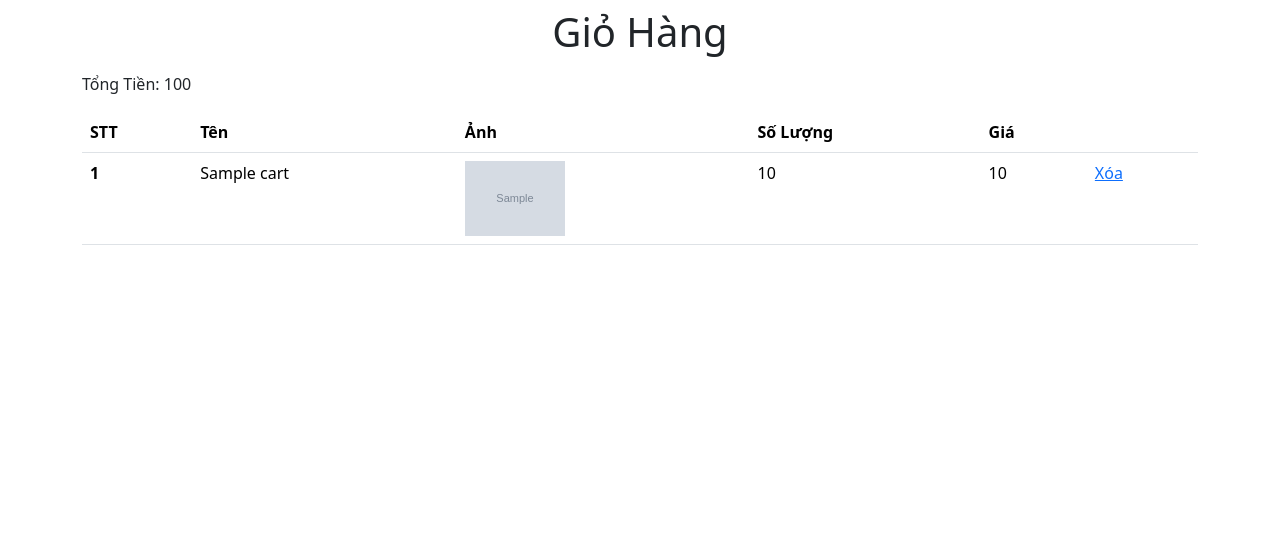
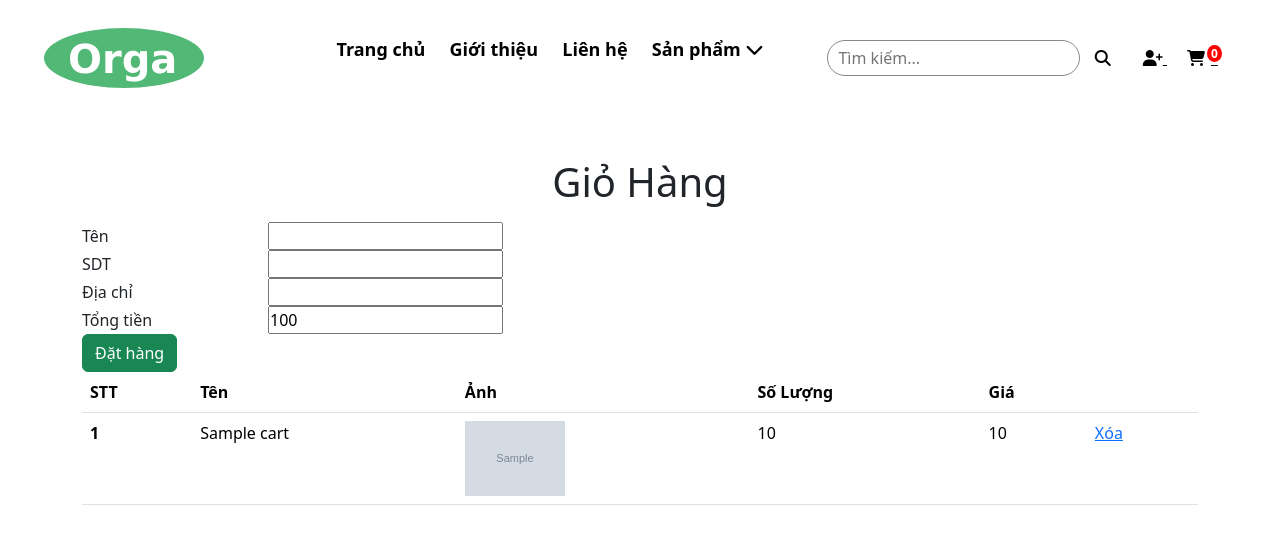
Before and after one commit to PhamTranSonLam/Project_NLCS, a PHP site: page /cart.php in a window 1280 px wide. Shown: the top 544 px of the page. Run offline with PHP 8.4, Linux system fonts and the light colour scheme; tables that the repository leaves empty or names only in its code hold one stand-in row (values such as "Sample post"); grey boxes marked "Sample" are stand-in pictures; some libraries are stand-ins or nearby versions.

Commit message:
Organic-Shop

```diff
--- a/Organic-Shop/DangKy.php
+++ b/Organic-Shop/DangKy.php
@@ -47,7 +47,7 @@ if($_SERVER["REQUEST_METHOD"]=="POST"){
     <script src="https://code.jquery.com/jquery-latest.js"></script>
 
     <!-- CSS -->
-    <link rel="stylesheet" href="./asset/TrangChu.css">
+    <link rel="stylesheet" href="./asset/Home.css">
     <!-- <link rel="stylesheet" href="./asset/DangNhap.css"> -->
     <link rel="stylesheet" href="./asset/DangKy.css">
     <link rel="stylesheet" href="./asset/header_footer_responsive.css">
--- a/Organic-Shop/GioiThieu.php
+++ b/Organic-Shop/GioiThieu.php
@@ -16,7 +16,7 @@
     <script src="https://code.jquery.com/jquery-latest.js"></script>
 
     <!-- CSS -->
-    <link rel="stylesheet" href="./asset/TrangChu.css">
+    <link rel="stylesheet" href="./asset/Home.css">
     <link rel="stylesheet" href="./asset/GioiThieu.css">
     <link rel="stylesheet" href="./asset/header_footer_responsive.css">
 
@@ -35,7 +35,7 @@
     <!-- start header -->
     <header id="header_container">
         <div class="header__logo">
-            <a href="./TrangChu.php" class="logo__a">
+            <a href="./Home.php" class="logo__a">
                 <svg id="svg-logo" height="80" width="162">
                     <ellipse cx="80" cy="40" rx="80" ry="30" style="fill:rgb(82, 184, 117)"></ellipse>
                     <text fill="#ffffff" font-size="40" font-family="Verdana" x="24" y="55">Orga</text>
@@ -45,7 +45,7 @@
 
         <div class="navbar" id="navbar_menu">
             <ul class="navbar__ul">
-                <li class="navbar__li"><a class="navbar__a" href="./TrangChu.php">Trang chủ</a></li>
+                <li class="navbar__li"><a class="navbar__a" href="./Home.php">Trang chủ</a></li>
                 <li class="navbar__li"><a class="navbar__a" href="./GioiThieu.php">Giới thiệu</a></li>
                 <li class="navbar__li"><a class="navbar__a" href="./LienHe.php">Liên hệ</a></li>
                 <li class="navbar__li navbar__dropdown "><a id="drop_content_a" class="navbar__a">Sản phẩm <i
--- a/Organic-Shop/TrangChu.php
+++ b/Organic-Shop/Home.php
@@ -18,7 +18,7 @@
     <script src="https://code.jquery.com/jquery-latest.js"></script>
 
     <!-- CSS -->
-    <link rel="stylesheet" href="./asset/TrangChu.css">
+    <link rel="stylesheet" href="./asset/Home.css">
     <link rel="stylesheet" href="./asset/header_footer_responsive.css">
 
 </head>
@@ -35,7 +35,7 @@
     <!-- start header -->
     <header id="header_container">
         <div class="header__logo">
-            <a href="./TrangChu.php" class="logo__a">
+            <a href="./Home.php" class="logo__a">
                 <svg id="svg-logo" height="80" width="162">
                     <ellipse cx="80" cy="40" rx="80" ry="30" style="fill:rgb(82, 184, 117)"></ellipse>
                     <text fill="#ffffff" font-size="40" font-family="Verdana" x="24" y="55">Orga</text>
@@ -45,7 +45,7 @@
 
         <div class="navbar" id="navbar_menu">
             <ul class="navbar__ul">
-                <li class="navbar__li"><a class="navbar__a" href="./TrangChu.php">Trang chủ</a></li>
+                <li class="navbar__li"><a class="navbar__a" href="./Home.php">Trang chủ</a></li>
                 <li class="navbar__li"><a class="navbar__a" href="./GioiThieu.php">Giới thiệu</a></li>
                 <li class="navbar__li"><a class="navbar__a" href="./LienHe.php">Liên hệ</a></li>
                 <li class="navbar__li navbar__dropdown "><a id="drop_content_a" class="navbar__a">Sản phẩm <i
--- a/Organic-Shop/LienHe.php
+++ b/Organic-Shop/LienHe.php
@@ -17,7 +17,7 @@
 
     <!-- CSS -->
     <!-- css header && footer -->
-    <link rel="stylesheet" href="./asset/TrangChu.css">
+    <link rel="stylesheet" href="./asset/Home.css">
     <!-- css header && footer reponsive -->
     <link rel="stylesheet" href="./asset/header_footer_responsive.css">
 
--- a/Organic-Shop/SanPham.php
+++ b/Organic-Shop/SanPham.php
@@ -30,7 +30,7 @@ if(isset($_POST['add__cart'])){
   <!-- CSS -->
   <link rel="stylesheet" href="./asset/SanPham.css">
 
-  <link rel="stylesheet" href="./asset/TrangChu.css">
+  <link rel="stylesheet" href="./asset/Home.css">
   <link rel="stylesheet" href="./asset/header_footer_responsive.css">
 
 </head>
@@ -48,7 +48,7 @@ if(isset($_POST['add__cart'])){
   <!-- start header -->
   <header id="header_container">
     <div class="header__logo">
-      <a href="./TrangChu.php" class="logo__a">
+      <a href="./Home.php" class="logo__a">
         <svg id="svg-logo" height="80" width="162">
           <ellipse cx="80" cy="40" rx="80" ry="30" style="fill:rgb(82, 184, 117)"></ellipse>
           <text fill="#ffffff" font-size="40" font-family="Verdana" x="24" y="55">Orga</text>
@@ -58,7 +58,7 @@ if(isset($_POST['add__cart'])){
 
     <div class="navbar" id="navbar_menu">
       <ul class="navbar__ul">
-        <li class="navbar__li"><a class="navbar__a" href="./TrangChu.php">Trang chủ</a></li>
+        <li class="navbar__li"><a class="navbar__a" href="./Home.php">Trang chủ</a></li>
         <li class="navbar__li"><a class="navbar__a" href="./GioiThieu.php">Giới thiệu</a></li>
         <li class="navbar__li"><a class="navbar__a" href="./LienHe.php">Liên hệ</a></li>
         <li class="navbar__li navbar__dropdown "><a id="drop_content_a" class="navbar__a">Sản phẩm <i
--- a/Organic-Shop/admin.php
+++ b/Organic-Shop/admin.php
@@ -51,7 +51,7 @@ if(isset($_GET["id"])){
                             <th scope="col">username</th>
                             <th scope="col">email</th>
                             <th scope="col">age</th>
-                            <th scope="col">xoa</th>
+                            <th scope="col">Xóa</th>
 
                             <th></th>
                             </tr>
--- a/Organic-Shop/adminthemsanpham.php
+++ b/Organic-Shop/adminthemsanpham.php
@@ -92,7 +92,7 @@ require_once "config/db.php";
                             <td><?php echo $row['brand_name']; ?></td>
                             <td>
                             <td>
-                                <a href="index.php?page_layout=sua&id=<?php echo $row['prd_id']; ?>">Sửa</a>
+                                <a href="indexx.php?page_layout=sua&id=<?php echo $row['prd_id']; ?>">Sửa</a>
                             </td>
                             <td>
                                 <a onclick="return Del('<?php echo $row ['prd_name']; ?>')" href="adminthemsanpham.php?id=<?php echo $row['prd_id']?>">Xóa</a>
@@ -103,7 +103,7 @@ require_once "config/db.php";
 
                 </tbody>
             </table>
-            <a class="btn btn-primary"href="index.php?page_layout=them">Thêm mới</a>
+            <a class="btn btn-primary"href="indexx.php?page_layout=them">Thêm mới</a>
         </div>
     </div>
 </div>
--- a/Organic-Shop/cart.php
+++ b/Organic-Shop/cart.php
@@ -8,6 +8,23 @@ if(isset($_GET["id"])){
     $qr = mysqli_query($connect,$sql);
     //header("location: admin.php");
 }
+
+
+if($_SERVER['REQUEST_METHOD'] == 'POST') {
+  $name = $_POST["ten"];
+  $phone = $_POST["SDT"];
+  $diachi = $_POST["diachi"];
+  $tongtien = $_POST["tongtien"];
+
+  $sql = "INSERT INTO `order` (name,phone,address,total)
+  values ('$name', '$phone', '$diachi', '$tongtien')";
+
+  $qr = mysqli_query($connect, $sql);
+  echo '<script language="javascript">alert("Đặt hàng thành công!"); window.location="Cart.php";</script>';
+
+
+
+}
 ?>
 
 <!DOCTYPE html>
@@ -16,14 +33,74 @@ if(isset($_GET["id"])){
     <meta charset="UTF-8">
     <meta name="viewport" content="width=device-width, initial-scale=1.0">
     <title>Giỏ hàng</title>
+
     <link href="https://cdn.jsdelivr.net/npm/bootstrap@5.3.2/dist/css/bootstrap.min.css" rel="stylesheet"
     integrity="sha384-T3c6CoIi6uLrA9TneNEoa7RxnatzjcDSCmG1MXxSR1GAsXEV/Dwwykc2MPK8M2HN" crossorigin="anonymous">
+    <link rel="shortcut icon" href="./img/favi_icon.png" type="image/vnd.microsoft.icon">
+    <link rel="stylesheet" href="https://cdnjs.cloudflare.com/ajax/libs/font-awesome/6.3.0/css/all.min.css"
+        integrity="sha512-SzlrxWUlpfuzQ+pcUCosxcglQRNAq/DZjVsC0lE40xsADsfeQoEypE+enwcOiGjk/bSuGGKHEyjSoQ1zVisanQ=="
+        crossorigin="anonymous" referrerpolicy="no-referrer" />
 
+    <!-- hieu ung load trang web -->
+    <script src="https://code.jquery.com/jquery-latest.js"></script>
+
+    <!-- CSS -->
+    <link rel="stylesheet" href="./asset/Home.css">
+    <link rel="stylesheet" href="./asset/header_footer_responsive.css">
 
 </head>
 <body>
+<header id="header_container">
+        <div class="header__logo">
+            <a href="./Home.php" class="logo__a">
+                <svg id="svg-logo" height="80" width="162">
+                    <ellipse cx="80" cy="40" rx="80" ry="30" style="fill:rgb(82, 184, 117)"></ellipse>
+                    <text fill="#ffffff" font-size="40" font-family="Verdana" x="24" y="55">Orga</text>
+                </svg>
+            </a>
+        </div>
 
-    <div class="container">
+        <div class="navbar" id="navbar_menu">
+            <ul class="navbar__ul">
+                <li class="navbar__li"><a class="navbar__a" href="./Home.php">Trang chủ</a></li>
+                <li class="navbar__li"><a class="navbar__a" href="./GioiThieu.php">Giới thiệu</a></li>
+                <li class="navbar__li"><a class="navbar__a" href="./LienHe.php">Liên hệ</a></li>
+                <li class="navbar__li navbar__dropdown "><a id="drop_content_a" class="navbar__a">Sản phẩm <i
+                            class="fa-solid fa-chevron-down"></i></i></a>
+                    <ul id="dropdown-content" class="display-none">
+                        <li class="dropdown-content__li"><a class="dropdown-content__a" href="./SanPham.php#hoaqua">Hoa
+                                qua</a></li>
+                        <li class="dropdown-content__li"><a class="dropdown-content__a"
+                                href="./SanPham.php#thucphamtuoisong">Thực phẩm tươi sống</a></li>
+                        <li class="dropdown-content__li"><a class="dropdown-content__a" href="./SanPham.php#raucu">Rau
+                                củ</a></li>
+                    </ul>
+                </li>
+            </ul>
+            <div class="header__search-user" action="">
+                <!-- search -->
+                <div class="header--search">
+                    <input class="search--input" type="text" placeholder="Tìm kiếm...">
+                    <button class="search--btn"><i class="fa-solid fa-magnifying-glass"></i></button>
+                </div>
+                <!-- user && shop -->
+                <div class="header--user">
+                    <a href="./DangNhap.php" class="header--user--btn user--btn">
+                        <i class="fa-solid fa-user-plus"></i>
+                    </a>
+                    <a href="cart.php" class="shopping__cart header--user--btn shop--btn">
+                        <i class="fa-solid fa-cart-shopping" ></i><sup class="no__order-item total">0</sup>
+
+                    </a>
+                </div>
+            </div>
+        </div>
+        <!-- menu mobile -->
+        <div id="menu">
+            <i class="fa-solid fa-bars"></i>
+        </div>
+    </header>
+    <div class="container" style="padding-top:150px;">
         <h1 class="text-center p-2">Giỏ Hàng</h1>
 <table class="table">
   <thead>
@@ -65,8 +142,14 @@ if(isset($_GET["id"])){
           $grand_total+=($fetch_cart['product_price']*$fetch_cart['product_quantity']);
          }
         }?>
-
-        <p>Tổng Tiền: <?php echo $grand_total ?></p>
+        <form method="post">
+          <label for="" class="col-2">Tên</label> <input type="text" name="ten"></br>
+          <label for="" class="col-2">SDT</label>  <input type="text" name="SDT"></br>
+          <label for="" class="col-2">Địa chỉ</label>  <input type="text" name="diachi"></br>
+          <label for="" class="col-2">Tổng tiền</label>
+          <input type="number" name="tongtien" value="<?php echo $grand_total ?>"></br>
+          <button type= "submit"class="btn btn-success">Đặt hàng</button>
+        </form>
 
 </table>
 </div>
```
Also changed, not shown: Organic-Shop/DangNhap.php (+4 -4 lines), Organic-Shop/asset/DangKy.css (+44 -33 lines), Organic-Shop/asset/DangNhap.css (+44 -33 lines), Organic-Shop/sanpham/danhsach.php (+3 -4 lines), Organic-Shop/asset/Home.css (renamed from Organic-Shop/asset/TrangChu.css), Organic-Shop/indexx.php (renamed from Organic-Shop/index.php).
